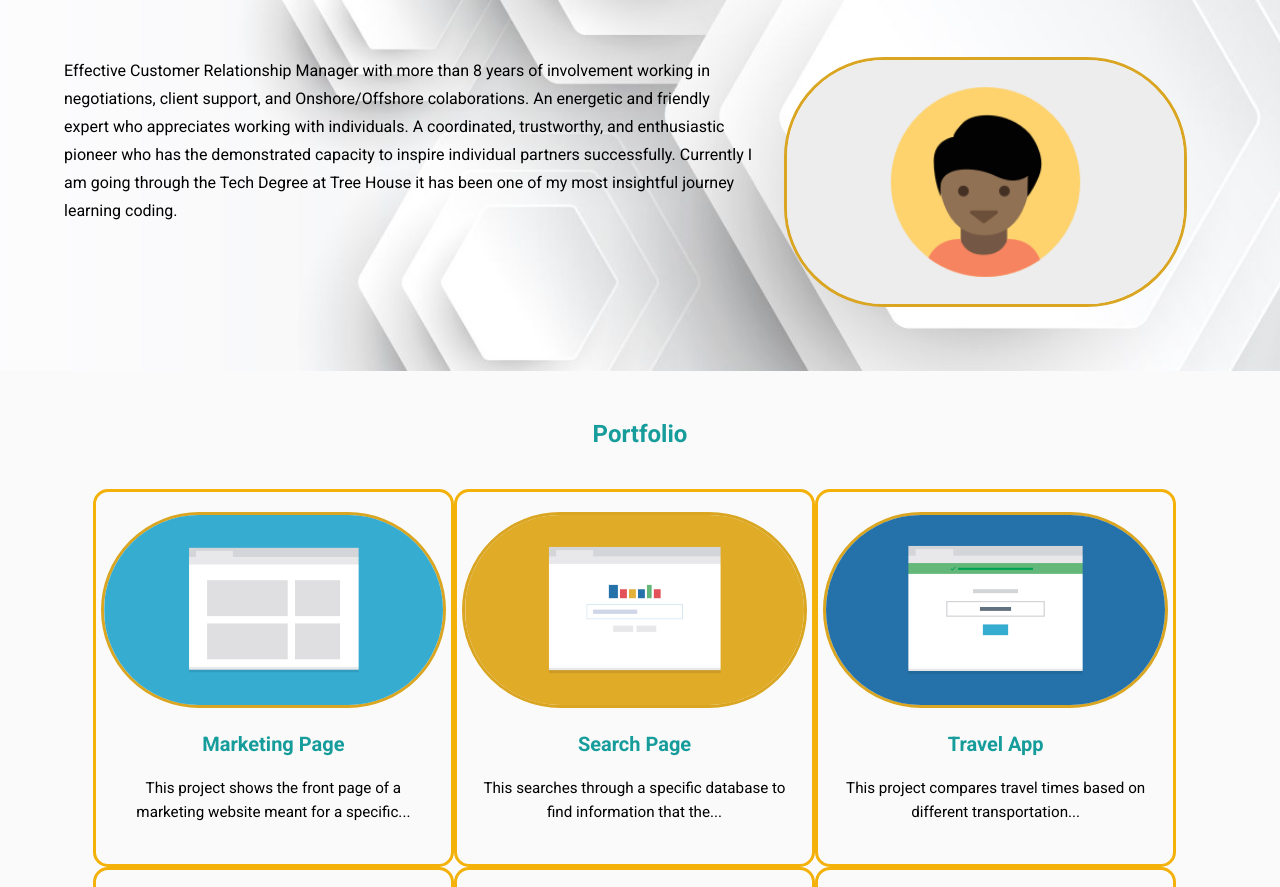
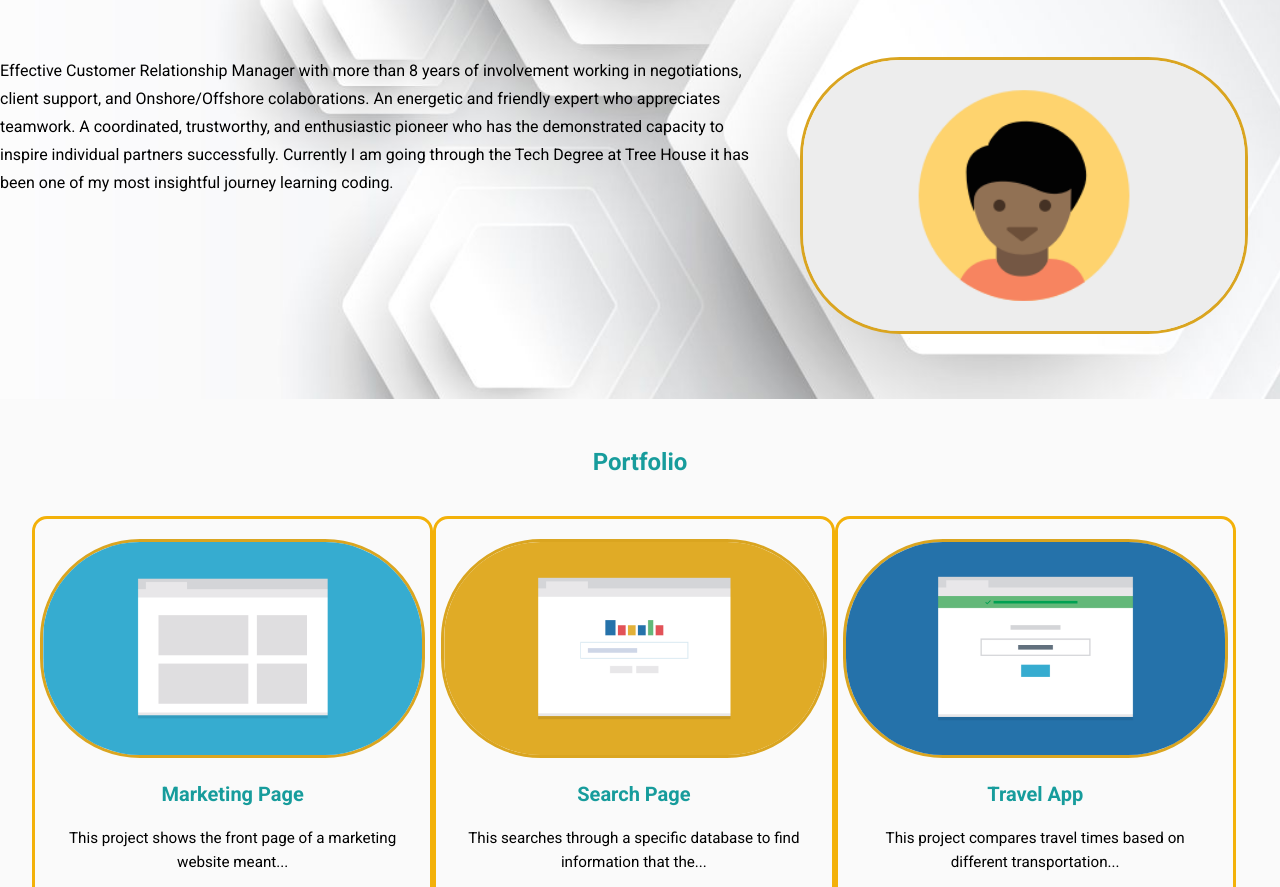
Before and after one commit to JointKing/The-Journey-Project-2, a plain HTML site: page Index.html in a window 1280 px wide. Shown: the part 135-1022 px from the top of the page. Drawn offline with Linux system fonts and the light colour scheme.

Commit message:
CSS file updated.

```diff
--- a/Index.html
+++ b/Index.html
@@ -36,11 +36,11 @@
             Effective Customer Relationship Manager with more than 8 years of
             involvement working in negotiations, client support, and
             Onshore/Offshore colaborations. An energetic and friendly expert who
-            appreciates working with individuals. A coordinated, trustworthy,
-            and enthusiastic pioneer who has the demonstrated capacity to
-            inspire individual partners successfully. Currently I am going
-            through the Tech Degree at Tree House it has been one of my most
-            insightful journey learning coding.
+            appreciates teamwork. A coordinated, trustworthy, and enthusiastic
+            pioneer who has the demonstrated capacity to inspire individual
+            partners successfully. Currently I am going through the Tech Degree
+            at Tree House it has been one of my most insightful journey learning
+            coding.
           </p>
         </section>
       </div>
@@ -53,8 +53,7 @@
             <img src="images/portfolio-1.png" alt="Marketing page thumbnail" />
             <h2>Marketing Page</h2>
             <p>
-              This project shows the front page of a marketing website meant for
-              a specific...
+              This project shows the front page of a marketing website meant...
             </p>
           </section>
           <section class="project">
@@ -81,7 +80,7 @@
             <h2>Map of Favorite Spots</h2>
             <p>
               This project uses mapping apis to plot points for my favorite
-              bars, club and parks..
+              bars...
             </p>
           </section>
           <section class="project">
@@ -128,7 +127,7 @@
             to contact me!
           </p>
           <br />
-          <span>Phone: +1 (876) 997-8719 </span>
+          <span>Phone: +1 (876) 997-8719 | +1 (876) 442-1406 </span>
           <span>Email: daniel.edwards20@gmail.com</span>
         </section>
       </div>
--- a/css/styles.css
+++ b/css/styles.css
@@ -78,7 +78,6 @@ footer > nav {
 /*Layout Styles Sections and Values*/
 
 .wrapper {
-  width: 90%;
   margin: 0 auto;
 }
 .main-nav li {
```
